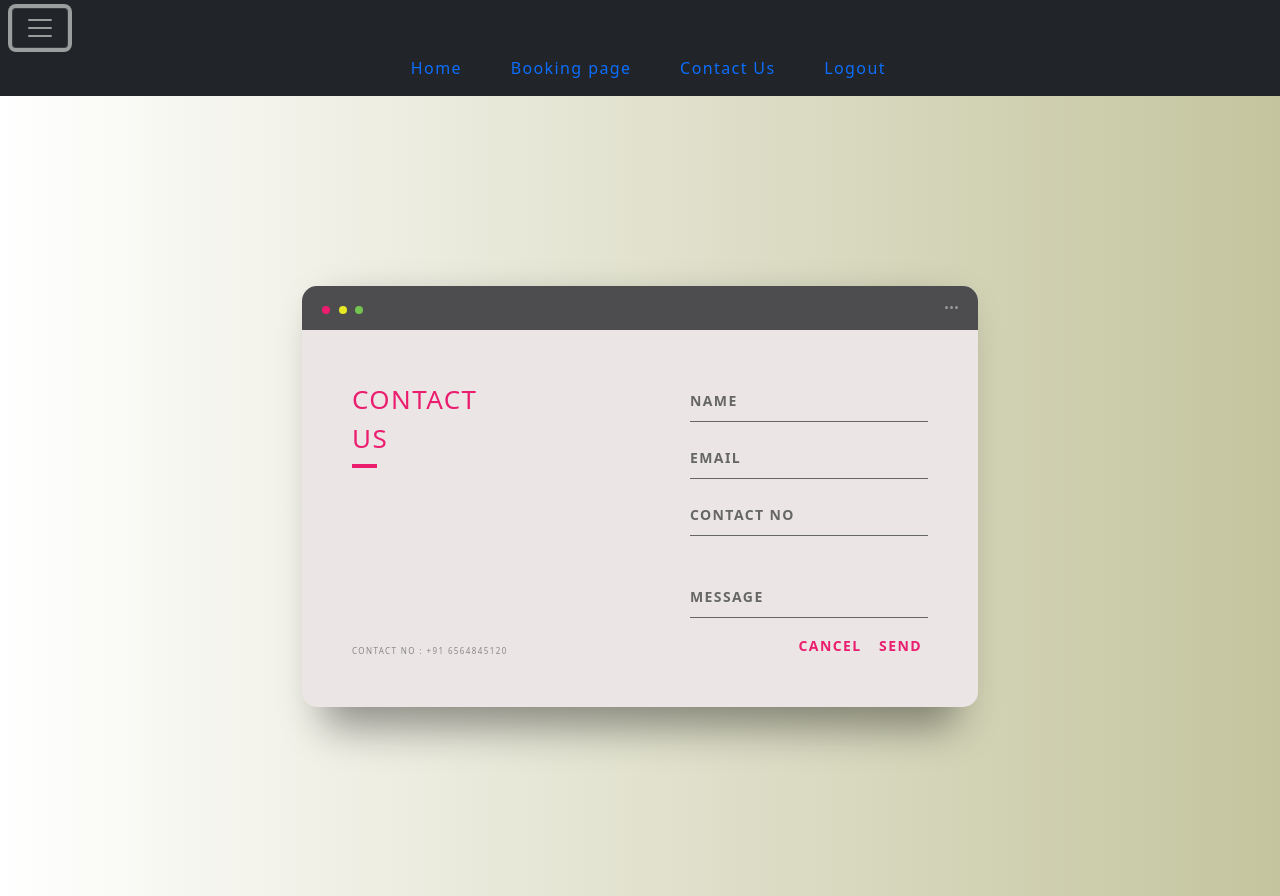
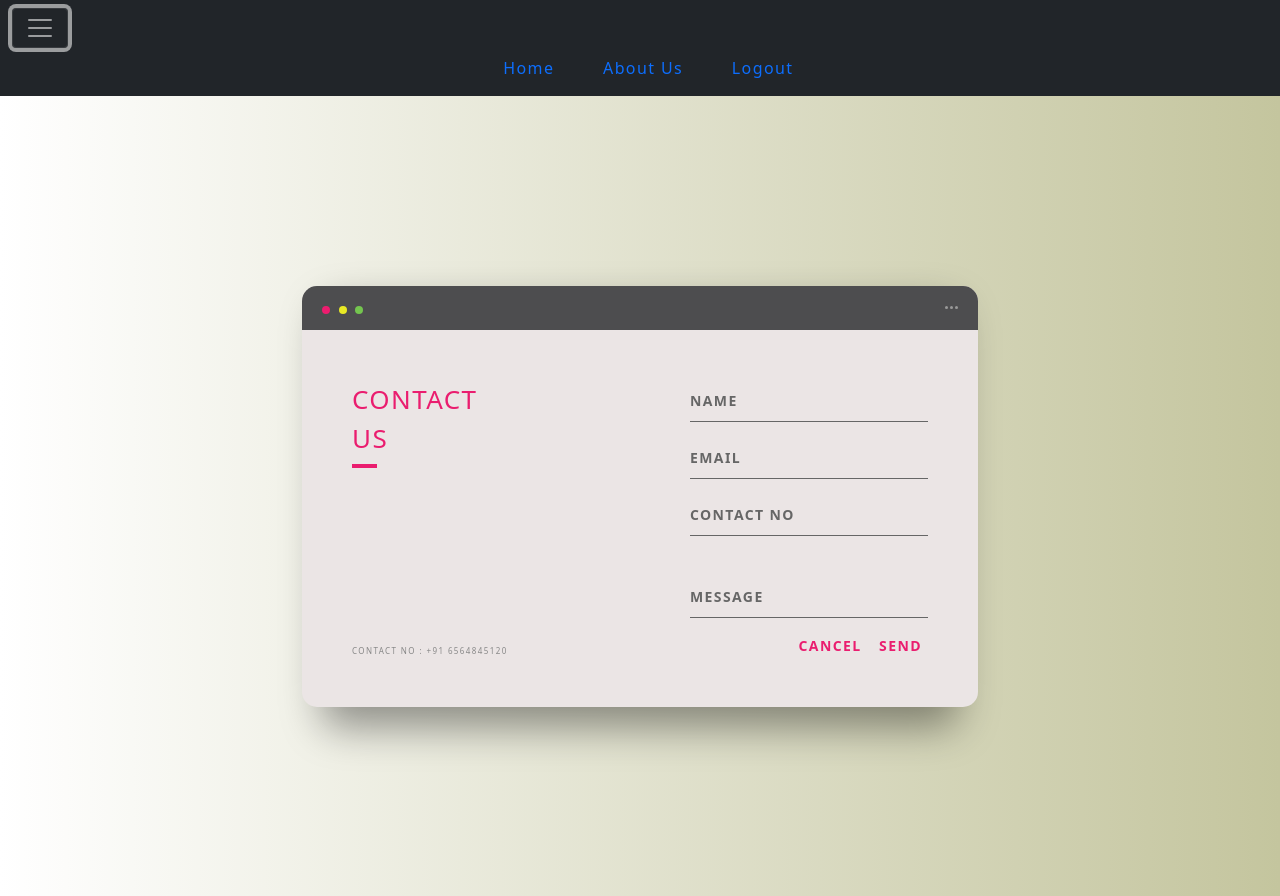
Before and after one commit to Swathipriya144/Vehicle, a plain HTML site: page contactus.html in a window 1280 px wide. Both pictures are taken after a click on the button "Toggle navigation". Drawn offline with nearby package versions, Linux system fonts and the light colour scheme.

Commit message:
Update contactus.html

```diff
--- a/contactus.html
+++ b/contactus.html
@@ -23,13 +23,11 @@
         <div class="collapse navbar-collapse" id="navbarText">
           <ul class="nav justify-content-center">
             <li class="nav-item">
-                <a class="nav-link active" aria-current="page" href="home.html">&nbsp;&nbsp;&nbsp;Home</a>
+              <a class="nav-link active" aria-current="page" href="#">&nbsp;&nbsp;&nbsp;Home</a>
             </li>
+
             <li class="nav-item">
-                <a class="nav-link" href="home.html">&nbsp;&nbsp;&nbsp;Booking page</a>
-              </li>
-              <li class="nav-item">
-                <a class="nav-link" href="contactus.html">&nbsp;&nbsp;&nbsp;Contact Us</a>
+              <a class="nav-link" href="home.html">&nbsp;&nbsp;&nbsp;About Us</a>
             </li>
             <li class="nav-item">
               <a class="nav-link" href="index.html">&nbsp;&nbsp;&nbsp;Logout</a>
```
Lines whose indentation alone changed are shown as unchanged.
